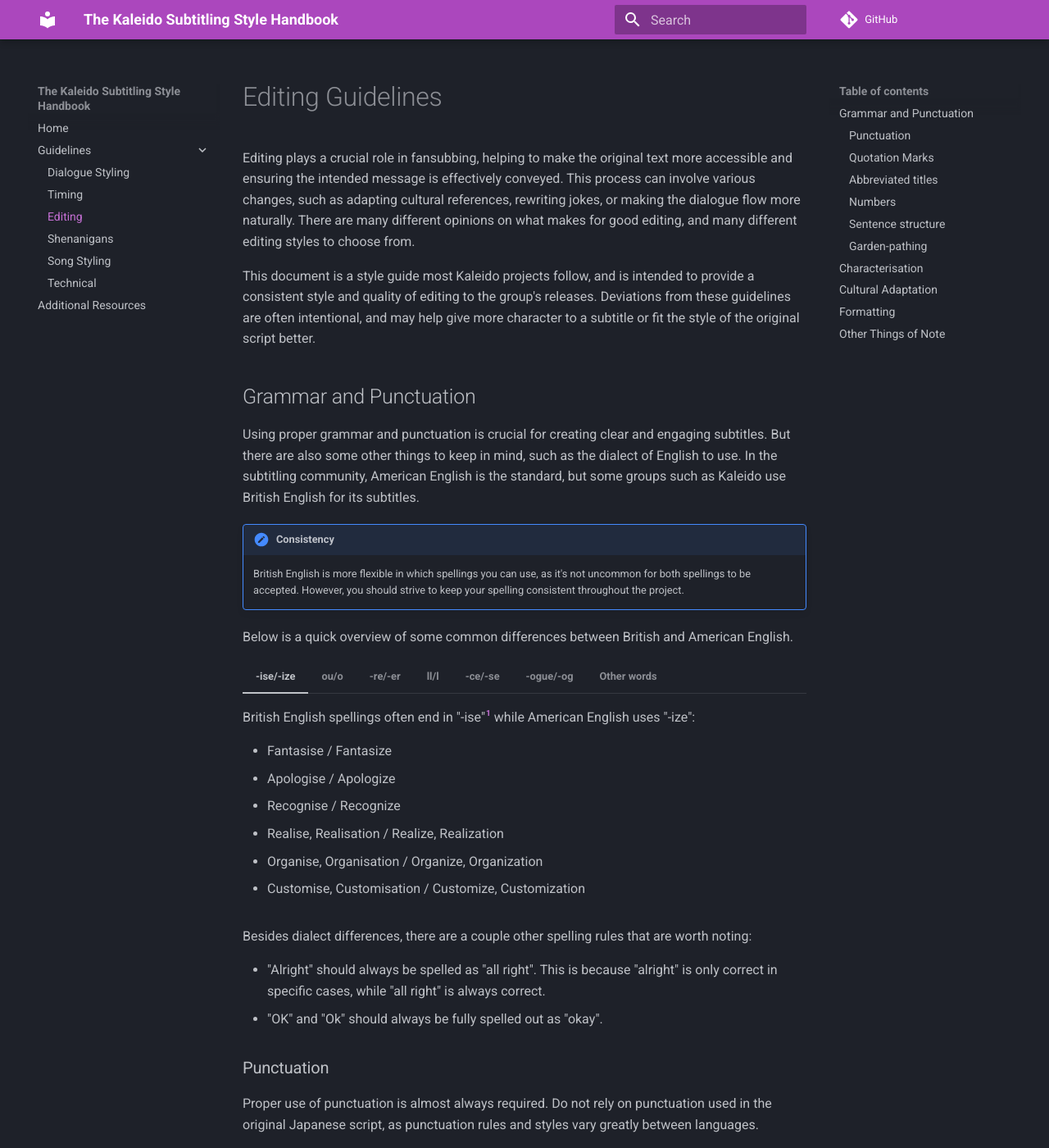
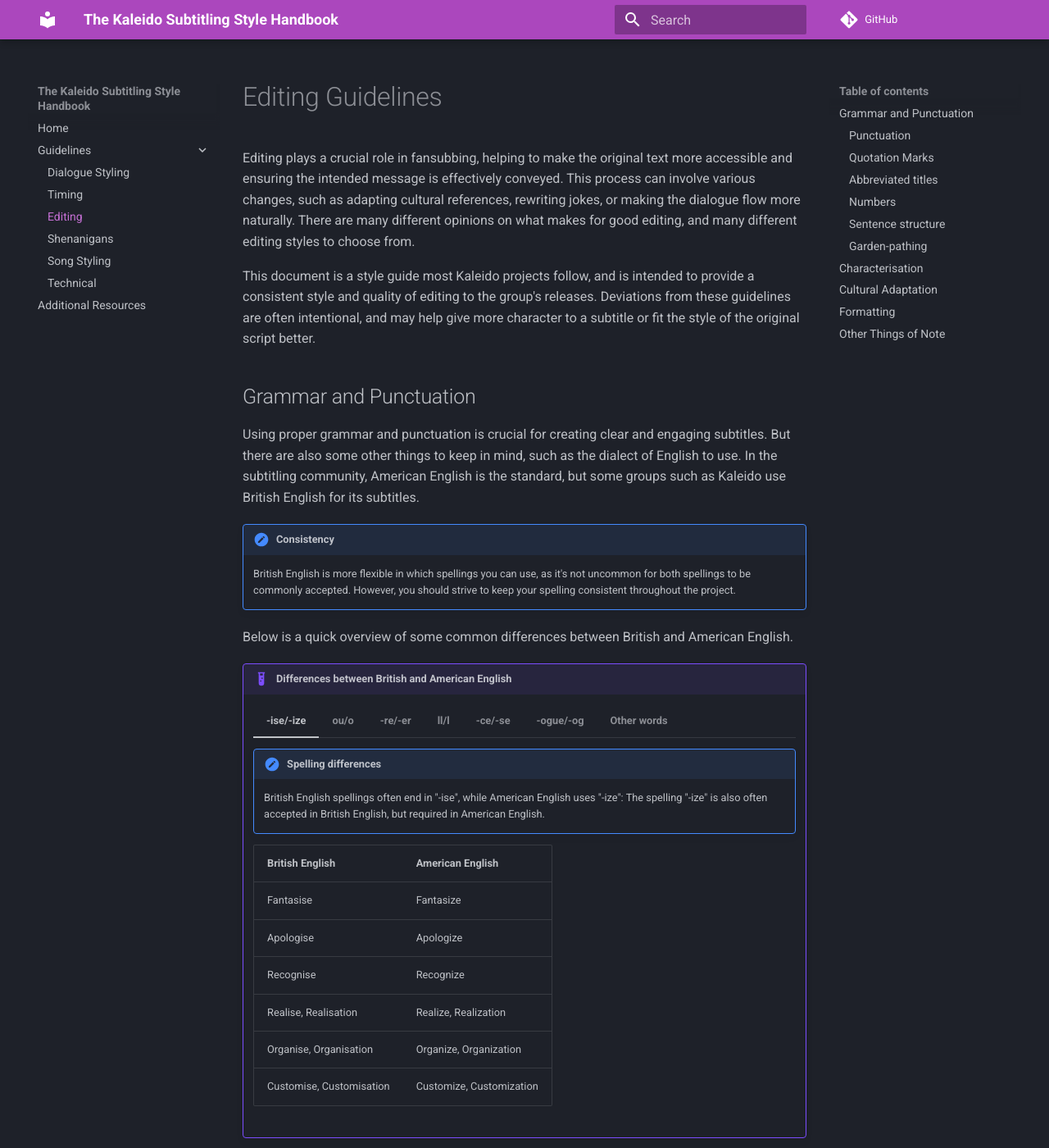
Before and after one commit to Kaleido-subs/style-guide, an MkDocs documentation site: the page built from docs/guidelines/editing.md, in a window 1280 px wide and 1400 px high. Shown: the whole window at 82% size. Built offline with MkDocs 1.6.1 and Material for MkDocs 9.7.7, drawn with Linux system fonts in a browser that asks for light colours; comment, search, counter and statistics services are not loaded; some of the changed text lies outside the part shown.

Commit message:
Editing: Minor edits, abuse admonitions

```diff
--- a/docs/guidelines/editing.md
+++ b/docs/guidelines/editing.md
@@ -26,94 +26,117 @@
 
 !!! Note "Consistency"
     British English is more flexible in which spellings you can use,
-    as it's not uncommon for both spellings to be accepted.
+    as it's not uncommon for both spellings to be commonly accepted.
     However,
     you should strive to keep your spelling consistent throughout the project.
 
 Below is a quick overview of some common differences between British and American English.
 
-=== "-ise/-ize"
+!!! Example "Differences between British and American English"
 
-    British English spellings often end in "-ise"[^endings] while American English uses "-ize":
+    === "-ise/-ize"
 
-    - Fantasise / Fantasize
-    - Apologise / Apologize
-    - Recognise / Recognize
-    - Realise, Realisation / Realize, Realization
-    - Organise, Organisation / Organize, Organization
-    - Customise, Customisation / Customize, Customization
+        !!! Note "Spelling differences"
+            British English spellings often end in "-ise",
+            while American English uses "-ize":
+            The spelling "-ize" is also often accepted in British English,
+            but required in American English.
 
-=== "ou/o"
+         | British English              | American English             |
+         |------------------------------|------------------------------|
+         | Fantasise                    | Fantasize                    |
+         | Apologise                    | Apologize                    |
+         | Recognise                    | Recognize                    |
+         | Realise, Realisation         | Realize, Realization         |
+         | Organise, Organisation       | Organize, Organization       |
+         | Customise, Customisation     | Customize, Customization     |
 
-    British English often uses "ou" where American English uses "o":
+    === "ou/o"
 
-    - Colour / Color
-    - Favourite / Favorite
-    - Rumour / Rumor
-    - Neighbour / Neighbor
-    - Labour / Labor
+        !!! Note "Spelling differences"
+            British English often uses "ou" where American English uses "o":
 
-=== "-re/-er"
+         | British English | American English |
+         |-----------------|-------------------|
+         | Colour          | Color             |
+         | Favourite       | Favorite          |
+         | Rumour          | Rumor             |
+         | Neighbour       | Neighbor          |
+         | Labour          | Labor             |
 
-    British English often ends words with "-re" while American English uses "-er":
+    === "-re/-er"
 
-    - Centre / Center
-    - Theatre / Theater[^theatre]
-    - Metre / Meter
-    - Calibre / Caliber
-    - Fibre / Fiber
-    - Litre / Liter
+        !!! Note "Spelling differences"
+            British English often ends words with "-re" while American English uses "-er":
 
-=== "ll/l"
+         | British English | American English |
+         |-----------------|-------------------|
+         | Centre          | Center            |
+         | Theatre         | Theater[^theatre] |
+         | Metre           | Meter             |
+         | Calibre         | Caliber           |
+         | Fibre           | Fiber             |
+         | Litre           | Liter             |
 
-    British English often doubles the "l" where American English uses a single "l":
+    === "ll/l"
 
-    - Travelling / Traveling
-    - Fuelling / Fueling
-    - Cancelled / Canceled
-    - Marvelling / Marveling
-    - Signalling / Signaling
-    - Labelling / Labeling
+        !!! Note "Spelling differences"
+            British English often doubles the "l" where American English uses a single "l":
 
-=== "-ce/-se"
+         | British English | American English |
+         |-----------------|-------------------|
+         | Travelling     | Traveling         |
+         | Fuelling       | Fueling           |
+         | Cancelled      | Canceled          |
+         | Marvelling     | Marveling         |
+         | Signalling     | Signaling         |
+         | Labelling      | Labeling          |
 
-    British English often uses "-ce" where American English uses "-se":
+    === "-ce/-se"
 
-    - Defence / Defense
-    - Offence / Offense
-    - Licence / License
-    - Pretence / Pretense
-    - Practise (verb), Practice (noun) / Practice (both verb and noun)
-    - Advice (noun), Advise (verb) / Advice (noun), Advise (verb)
+        !!! Note "Spelling differences"
+            British English often uses "-ce" where American English uses "-se":
 
-=== "-ogue/-og"
+         | British English                     | American English                    |
+         |--------------------------------------|--------------------------------------|
+         | Defence                              | Defense                              |
+         | Offence                              | Offense                              |
+         | Licence                              | License                              |
+         | Pretence                             | Pretense                             |
+         | Practise (verb), Practice (noun)     | Practice (both verb and noun)        |
+         | Advice (noun), Advise (verb)         | Advice (noun), Advise (verb)         |
 
-    British English often ends words with "-ogue" while American English uses "-og":
+    === "-ogue/-og"
 
-    - Analogue / Analog
-    - Dialogue / Dialog
-    - Prologue / Prolog
-    - Catalogue / Catalog
-    - Monologue / Monolog
-    - Pedagogue / Pedagog
+        !!! Note "Spelling differences"
+            British English often ends words with "-ogue" while American English uses "-og":
 
-=== "Other words"
+         | British English | American English |
+         |-----------------|-------------------|
+         | Analogue        | Analog            |
+         | Dialogue        | Dialog            |
+         | Prologue        | Prolog            |
+         | Catalogue       | Catalog           |
+         | Monologue       | Monolog           |
+         | Pedagogue       | Pedagog           |
 
-    Other spelling differences:
+    === "Other words"
 
-    - Enrol / Enroll
-    - Programme (TV and radio), Program (computer) / Program (all uses)
-    - Jewellery / Jewelry
-    - Plough / Plow
-    - Aluminium / Aluminum
-    - Draught / Draft
-    - Tyre / Tire
-    - Sceptical / Skeptical
-    - Ageing / Aging
-    - Cosy / Cozy
-    - Maths / Math
-    - Lorry / Truck
-    - Lift / Elevator
+         | British English                                | American English        |
+         |------------------------------------------------|-------------------------|
+         | Enrol                                          | Enroll                  |
+         | Programme (TV and radio), Program (computer)   | Program (all uses)      |
+         | Jewellery                                      | Jewelry                 |
+         | Plough                                         | Plow                    |
+         | Aluminium                                      | Aluminum                |
+         | Draught                                        | Draft                   |
+         | Tyre                                           | Tire                    |
+         | Sceptical                                      | Skeptical               |
+         | Ageing                                         | Aging                   |
+         | Cosy                                           | Cozy                    |
+         | Maths                                          | Math                    |
+         | Lorry                                          | Truck                   |
+         | Lift                                           | Elevator                |
 
 Besides dialect differences,
 there are a couple other spelling rules that are worth noting:
@@ -155,24 +178,27 @@
 
 The use of quotation marks varies between British and American English,
 
-=== "British English"
 
-    -   Double quotation marks are used when quoting,
-    and single marks are used when quoting within quotes.
-    -   If the punctuation is part of the quoted material,
-    it goes inside the quotation marks.
-    If not,
-    it goes outside.
-    - Exclamation and question marks are placed inside the quotation marks if they are part of the quoted material,
-    otherwise they are placed outside.
+!!! Example "Differences between British and American English"
 
-=== "American English"
+    === "British English"
 
-    -   Double quotation marks are used when quoting,
-    and single marks are used when quoting within quotes.
-    -   Periods and commas are always placed inside the quotation marks,
+        -   Double quotation marks are used when quoting,
+        and single marks are used when quoting within quotes.
+        -   If the punctuation is part of the quoted material,
+        it goes inside the quotation marks.
+        If not,
+        it goes outside.
+        - Exclamation and question marks are placed inside the quotation marks if they are part of the quoted material,
+        otherwise they are placed outside.
+
+    === "American English"
+
+        -   Double quotation marks are used when quoting,
+        and single marks are used when quoting within quotes.
+        -   Periods and commas are always placed inside the quotation marks,
         even if they are not part of the original quoted material.
-    -   Exclamation and question marks are placed inside the quotation marks if they are part of the quoted material,
+        -   Exclamation and question marks are placed inside the quotation marks if they are part of the quoted material,
         otherwise they are placed outside.
 
 ### Abbreviated titles
@@ -209,11 +235,11 @@
 Numbers should be spelled out whenever reasonably possible,
 and if the characters-per-second (CPS) allows for it.
 
-| Number | Spelled Out              |
-| ------ | ------------------------ |
-| 36     | Thirty-six               |
-| 100    | One hundred / A hundred  |
-| 991    | Nine hundred ninety-one  |
+| Number | Spelled Out             |
+| ------ | ----------------------- |
+| 36     | Thirty-six              |
+| 100    | One hundred / A hundred |
+| 991    | Nine hundred ninety-one |
 
 !!! Abstract "Chicago Manual of Style"
     The [Chicago Manual of Style](https://www.chicagomanualofstyle.org/) has the following rules for numbers:
```
Also changed, not shown: other parts of docs/guidelines/editing.md (+51 -38 lines).
